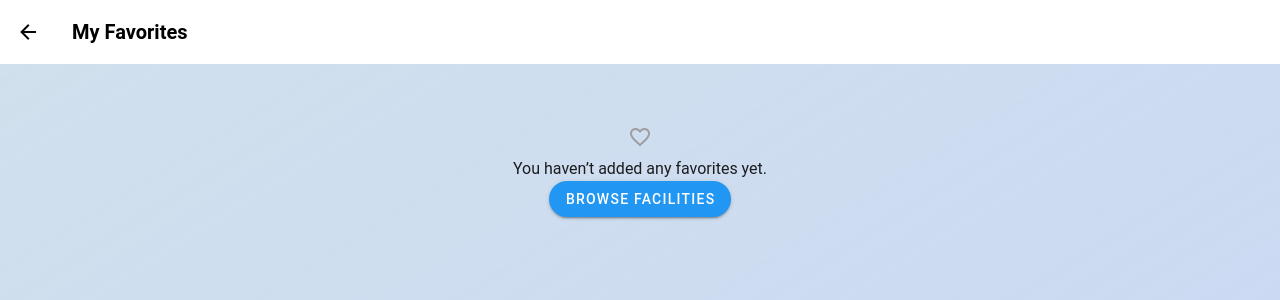
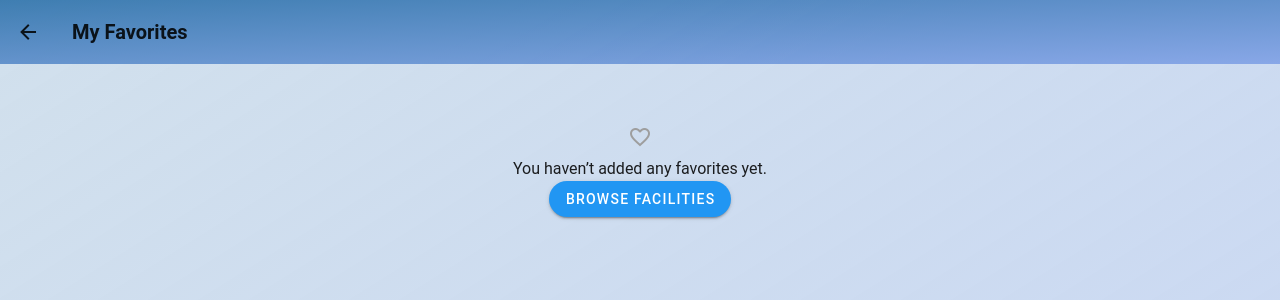
Before and after one commit to louisdavenicario/PlayMatch, a Vue app in the folder playmatch/: page /favorites in a window 1280 px wide. Shown: the top 300 px of the page. Built offline with nearby package versions, Linux system fonts and the light colour scheme.

Commit message:
fix: Replace old bottom nav icons

```diff
--- a/playmatch/src/views/auth/Customer_dashboardv1View.vue
+++ b/playmatch/src/views/auth/Customer_dashboardv1View.vue
@@ -383,7 +383,7 @@ export default {
       }"
       flat
     >
-      <v-toolbar-title class="font-weight-bold ml-1">RESERVO</v-toolbar-title>
+      <v-toolbar-title class="font-weight-bold ml-3 text-white">RESERVO</v-toolbar-title>
       <v-spacer></v-spacer>
       <v-btn icon><v-icon>mdi-magnify</v-icon></v-btn>
       <v-btn icon @click="logout"><v-icon color="red">mdi-logout</v-icon></v-btn>
@@ -548,10 +548,12 @@ export default {
       </v-card>
     </v-dialog>
     <v-bottom-navigation app fixed color="white" light>
-      <v-btn @click="$router.push({ name: 'home' })"><v-icon>mdi-home</v-icon></v-btn>
+      <v-btn value="home" @click="$router.push({ name: 'customer-dashboard' })">
+        <v-icon color="blue">mdi-home</v-icon>
+      </v-btn>
       <v-btn @click="goToPlaymateRequests"><v-icon>mdi-account-group</v-icon></v-btn>
       <v-btn @click="$router.push({ name: 'favorites' })"><v-icon>mdi-heart</v-icon></v-btn>
-      <v-btn @click="$router.push({ name: 'profile' })"><v-icon>mdi-account</v-icon></v-btn>
+      <v-btn value="profile" to="/customer_profile"> <v-icon>mdi-account</v-icon></v-btn>
     </v-bottom-navigation>
   </v-app>
 </template>
--- a/playmatch/src/views/auth/FavoritesView.vue
+++ b/playmatch/src/views/auth/FavoritesView.vue
@@ -1,7 +1,16 @@
 <template>
   <v-app>
     <!-- 🧭 Top Bar -->
-    <v-app-bar app color="white" flat>
+    <v-app-bar
+      app
+      fixed
+      dark
+      :style="{
+        background:
+          'linear-gradient(to bottom right, rgba(26, 101, 162, 0.8), rgba(119, 154, 229, 0.8))',
+      }"
+      flat
+    >
       <v-btn icon @click="$router.go(-1)">
         <v-icon>mdi-arrow-left</v-icon>
       </v-btn>
--- a/playmatch/src/views/auth/Play_requestView.vue
+++ b/playmatch/src/views/auth/Play_requestView.vue
@@ -1,12 +1,23 @@
 <template>
   <v-app>
-    <v-app-bar app color="blue-lighten-3" flat>
+    <v-app-bar
+      app
+      fixed
+      dark
+      :style="{
+        background:
+          'linear-gradient(to bottom right, rgba(26, 101, 162, 0.8), rgba(119, 154, 229, 0.8))',
+      }"
+      flat
+    >
       <v-btn icon @click="$router.go(-1)">
-        <v-icon>mdi-arrow-left</v-icon>
+        <v-icon color="white">mdi-arrow-left</v-icon>
       </v-btn>
-      <v-toolbar-title class="font-weight-bold">Playmate Requests</v-toolbar-title>
+      <v-toolbar-title class="font-weight-bold" style="color: white">
+        Playmate Requests
+      </v-toolbar-title>
       <v-spacer></v-spacer>
-      <v-btn icon @click="dialog = true">
+      <v-btn icon @click="dialog = true" color="white">
         <v-icon>mdi-plus</v-icon>
       </v-btn>
     </v-app-bar>
```
